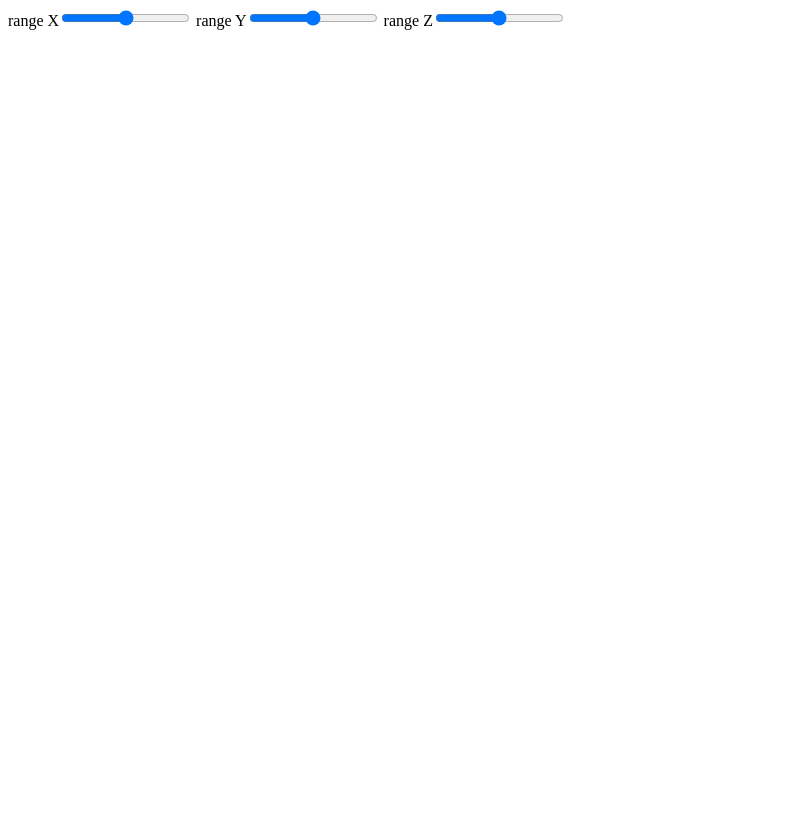
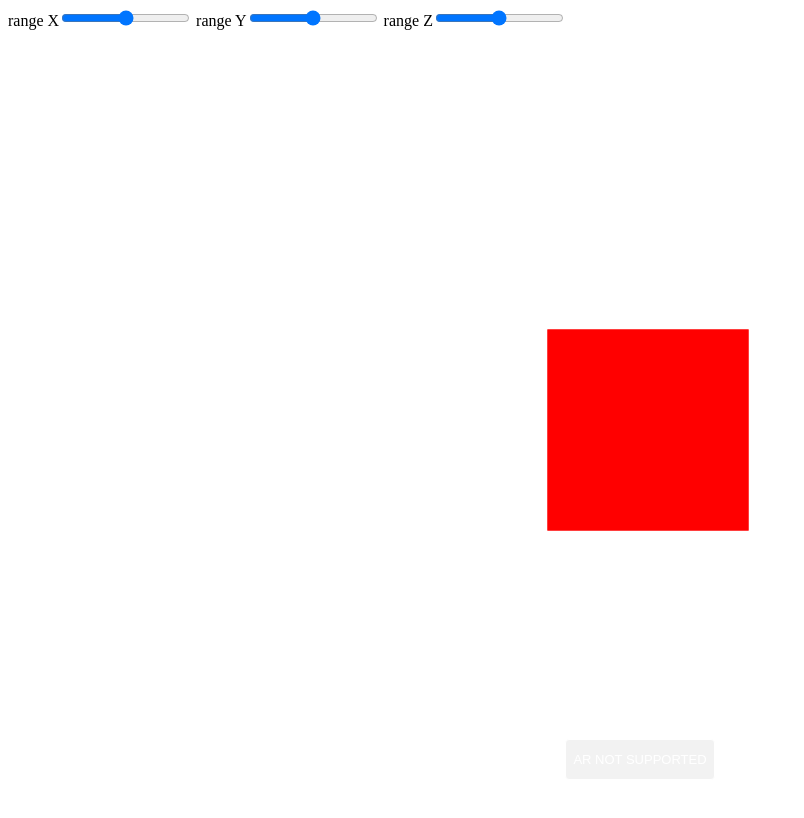
Before and after one commit to hookim/webXR-remote-controller, a website: page index.html in a window 1280 px wide. Shown: the whole page, without its empty margins (0-804 px from the left). Drawn offline with nearby package versions, Linux system fonts and the light colour scheme; no server answers.

Commit message:
add three js

```diff
--- a/index.html
+++ b/index.html
@@ -5,6 +5,7 @@
     <meta name="viewport" content="width=device-width, initial-scale=1.0">
     <title>Websocket AR</title>
     <script src="https://cdn.socket.io/4.5.4/socket.io.min.js"></script>
+    <script src="https://unpkg.com/three@0.133.0/build/three.js"></script>
     <script src = "./websocketAR.js" type = "module"></script>
 </head>
 <body>
--- a/public/websocketAR.js
+++ b/public/websocketAR.js
@@ -1,3 +1,5 @@
+import { ARButton } from 'https://unpkg.com/three@0.126.0/examples/jsm/webxr/ARButton.js';
+
 const viewer = document.querySelector('westmoon-viewer')
 
 const socket = io()
@@ -8,6 +10,53 @@ const coord = document.getElementById('coord')
 const rangeX = document.getElementById('rangeX')
 const rangeY = document.getElementById('rangeY')
 const rangeZ = document.getElementById('rangeZ')
+
+let camera, scene, renderer, cube;
+
+init();
+animate();
+
+function init(){
+    const container = document.createElement('div');
+    document.body.appendChild(container);
+
+    scene = new THREE.Scene();
+    camera = new THREE.PerspectiveCamera(70, window.innerWidth / window.innerHeight, 0.01, 40);
+
+    renderer = new THREE.WebGLRenderer({ antialias: true, alpha: true });
+    renderer.setPixelRatio(window.devicePixelRatio);
+    renderer.setSize(window.innerWidth, window.innerHeight);
+    renderer.xr.enabled = true;
+    container.appendChild(renderer.domElement);
+
+    const light = new THREE.AmbientLight(0xffffff, 1);
+    scene.add(light);
+
+    const geometry = new THREE.BoxGeometry(0.3, 0.3, 0.3);
+    const material = new THREE.MeshBasicMaterial({color:0xff0000});
+    cube = new THREE.Mesh(geometry, material);
+    cube.position.set(0,0,-1);
+    scene.add(cube);
+
+    document.body.appendChild(ARButton.createButton(renderer));
+	window.addEventListener('resize', onWindowResize, false);
+    console.log(scene);
+}
+
+function onWindowResize() {
+    camera.aspect = window.innerWidth / window.innerHeight;
+    camera.updateProjectionMatrix();
+
+    renderer.setSize(window.innerWidth, window.innerHeight);
+}
+
+function animate() {
+    renderer.setAnimationLoop(render);
+}
+
+function render() {
+    renderer.render(scene, camera);
+}
 
 const states = {
     DEFAULT : 'default',
@@ -32,9 +81,10 @@ socket.on('remote-ar-control', (data)=>{
     rangeX.value = x;
     rangeY.value = y;
     rangeZ.value = z;
-    /*
 
-    */
+    cube.position.x = (rangeX.value-50)/20;
+    cube.position.y = (rangeY.value-50)/20;
+    cube.position.z = (rangeZ.value-50)/20 - 1;
 })
 
 // client is waitng for the empty seat
@@ -52,12 +102,17 @@ socket.on('disconnect', () => {
 socket.on(states.SUCCESS, () => {
     coord.style.display = 'block'
     alertMsg.textContent = ''
-    sckState = states.SUCCES
+    sckState = states.SUCCESS
 })
 
 //when slides moveeee
 const slideHandler = () => {
     const data = {x : rangeX.value, y : rangeY.value, z : rangeZ.value}
+
+    cube.position.x = (rangeX.value-50)/20;
+    cube.position.y = (rangeY.value-50)/20;
+    cube.position.z = (rangeZ.value-50)/20 - 1;
+
     socket.emit('remote-ar-control', JSON.stringify(data))
 }
 
```
